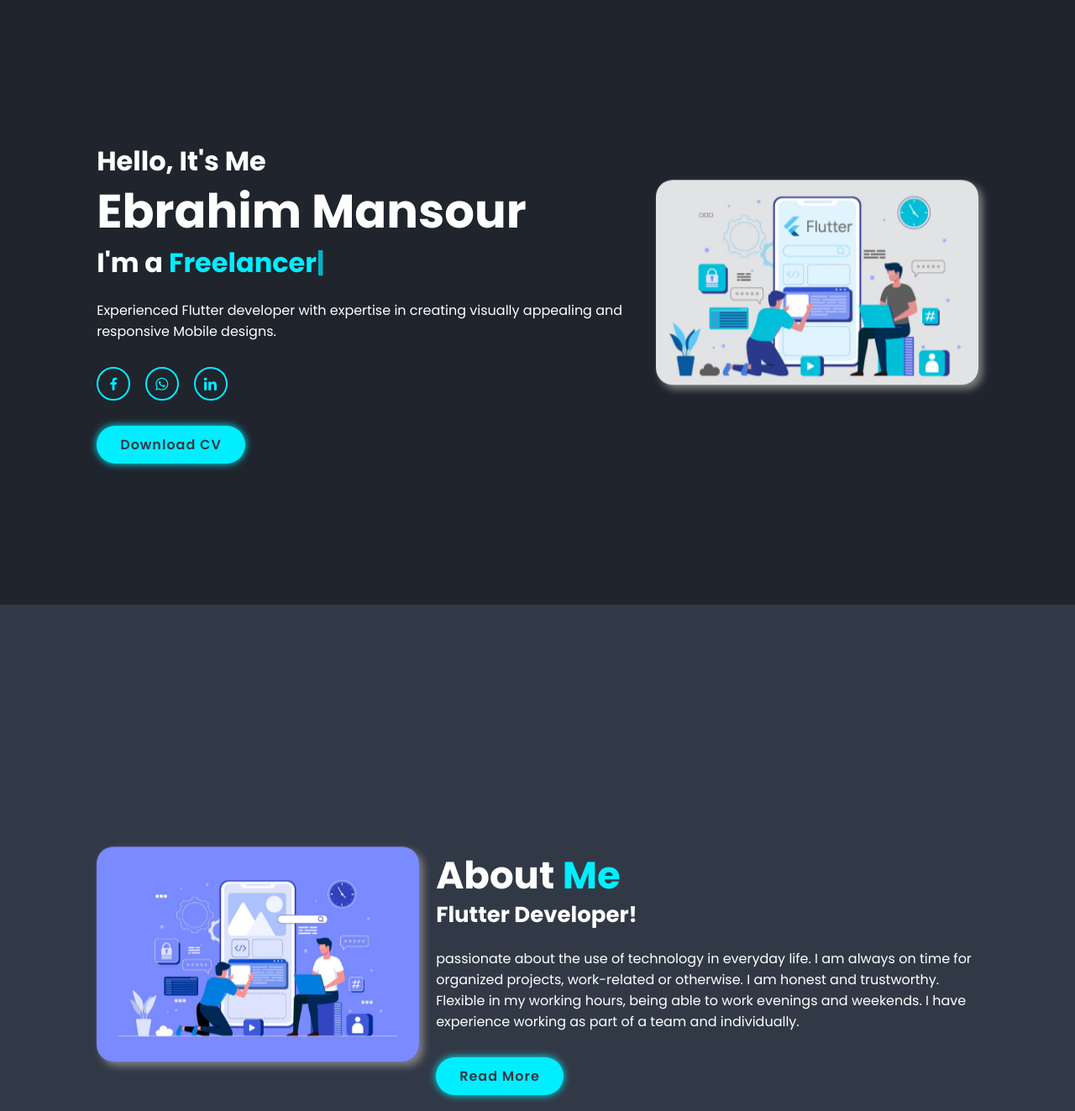
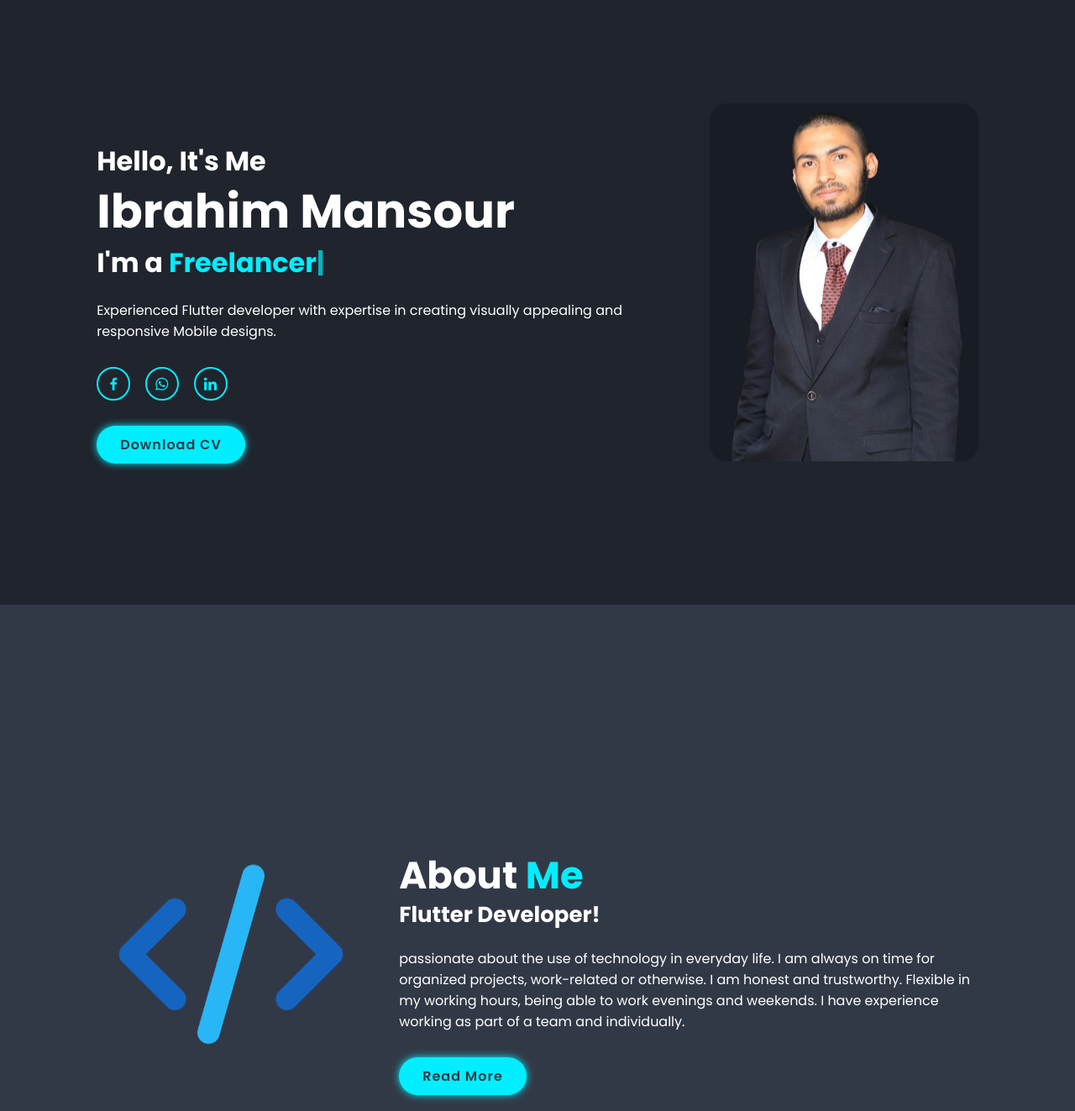
Before and after one commit to Ibrahim58563/Portfolio, a plain HTML site: page index.html in a window 1280 px wide. Shown: the part 80-1403 px from the top of the page at 84% size. Drawn offline with nearby package versions, Linux system fonts and the light colour scheme.

Commit message:
Edit in Home and About Page

```diff
--- a/css/style.css
+++ b/css/style.css
@@ -90,12 +90,12 @@ section {
 }
 
 .home-img img {
-  width: 30vw;
+  width: 25vw;
   background-repeat: no-repeat;
   background: rgba(0, 0, 0, 0.2);
   animation: floatImage 4s ease-in-out infinite;
   border-radius: 2rem;
-  box-shadow: 5px 5px 10px gray;
+  margin-left: 2rem;
 }
 
 @keyframes floatImage {
@@ -183,12 +183,11 @@ span {
 }
 
 .about-img img {
-  width: 30vw;
+  width: 25vw;
   background-repeat: no-repeat;
-  background: rgba(0, 0, 0, 0.2);
   animation: floatImage 4s ease-in-out infinite;
   border-radius: 2rem;
-  box-shadow: 5px 5px 10px gray;
+  margin-right: 2rem;
 }
 
 .heading {
--- a/index.html
+++ b/index.html
@@ -36,7 +36,7 @@
     <section class="home" id="home">
       <div class="home-content">
         <h3>Hello, It's Me</h3>
-        <h1>Ebrahim Mansour</h1>
+        <h1>Ibrahim Mansour</h1>
         <h3>I'm a <span class="multiple-text"></span></h3>
         <p>
           Experienced Flutter developer with expertise in creating visually
@@ -60,12 +60,14 @@
           ></a>
         </div>
         <!--social-media-->
-        <a href="images/ITI-Certif.pdf" class="btn" download>Download CV</a>
+        <a href="images/Ibrahim-Mansour.pdf" class="btn" download
+          >Download CV</a
+        >
       </div>
       <!--home-->
 
       <div class="home-img">
-        <img src="./images/flutter-app-developer.jpg" alt="" />
+        <img src="./images/mainImg.png" alt="" />
       </div>
       <!--home-img-->
     </section>
@@ -73,7 +75,7 @@
     <!-- TODO about section design  -->
     <section class="about" id="about">
       <div class="about-img">
-        <img src="images/flutter2.jpeg" alt="" />
+        <img src="images/icon.png" alt="" />
       </div>
       <div class="about-content">
         <h2 class="heading">About <span>Me</span></h2>
@@ -145,10 +147,9 @@
           <img src="./images/bg-project1.jpg" alt="" />
           <div class="portfolio-layer">
             <h4>Bone Marrow</h4>
-            <p>
-             An application controls Transplantation Processes
-            </p>
-            <a href="https://github.com/Omnya-Mohamed/final_project/tree/main/BoneMarrow-main"
+            <p>An application controls Transplantation Processes</p>
+            <a
+              href="https://github.com/Omnya-Mohamed/final_project/tree/main/BoneMarrow-main"
               ><i class="bx bx-link-external"></i
             ></a>
           </div>
@@ -159,10 +160,9 @@
           <img src="./images/bg-project3.jpg" alt="" />
           <div class="portfolio-layer">
             <h4>Akhbary</h4>
-            <p>
-              An application that Displays daily news and events
-            </p>
-            <a href="https://github.com/Ibrahim58563/new_app/tree/2cc9611204037ae0117d013895bb29e180eb2e4a"
+            <p>An application that Displays daily news and events</p>
+            <a
+              href="https://github.com/Ibrahim58563/new_app/tree/2cc9611204037ae0117d013895bb29e180eb2e4a"
               ><i class="bx bx-link-external"></i
             ></a>
           </div>
@@ -173,9 +173,7 @@
           <img src="./images/bg-project2.jpg" alt="" />
           <div class="portfolio-layer">
             <h4>Özbek</h4>
-            <p>
-              An application that translates the Uzbek language
-            </p>
+            <p>An application that translates the Uzbek language</p>
             <a href="https://github.com/Ibrahim58563/dictionary_uzbek"
               ><i class="bx bx-link-external"></i
             ></a>
@@ -184,7 +182,7 @@
         <!-- Go to GitHub Anchor -->
         <a href="https://github.com/Ibrahim58563" class="more-projects-btn">
           <span>More Projects</span>
-          <i class='bx bxs-chevrons-right'></i>
+          <i class="bx bxs-chevrons-right"></i>
         </a>
       </div>
     </section>
```
Also changed, not shown: images/icon.png (added), images/mainImg.png (added), 1 other file.
